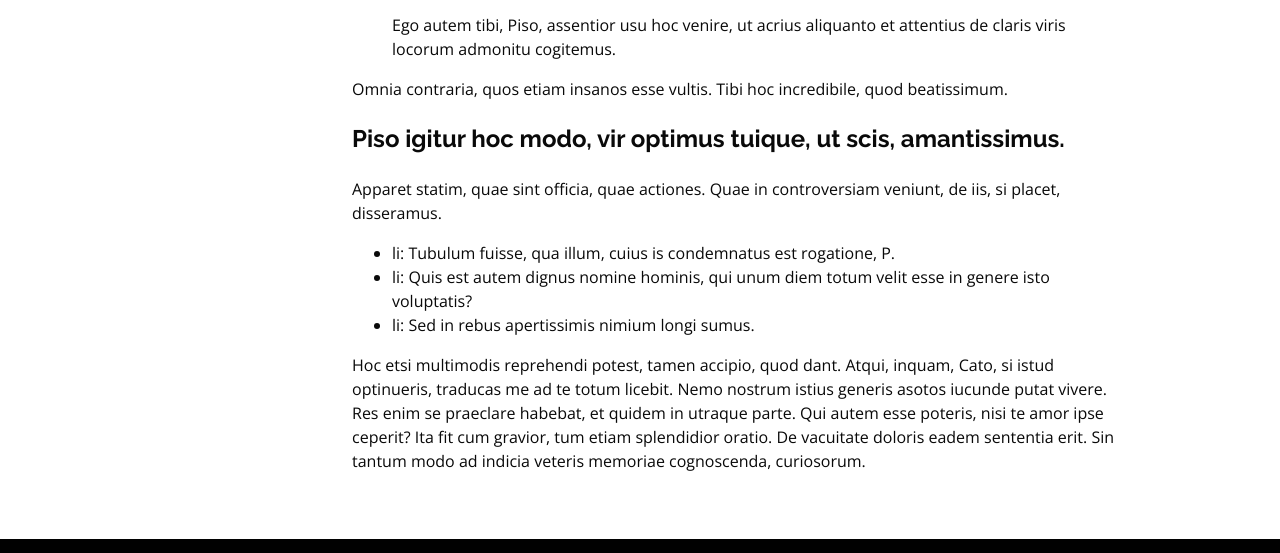
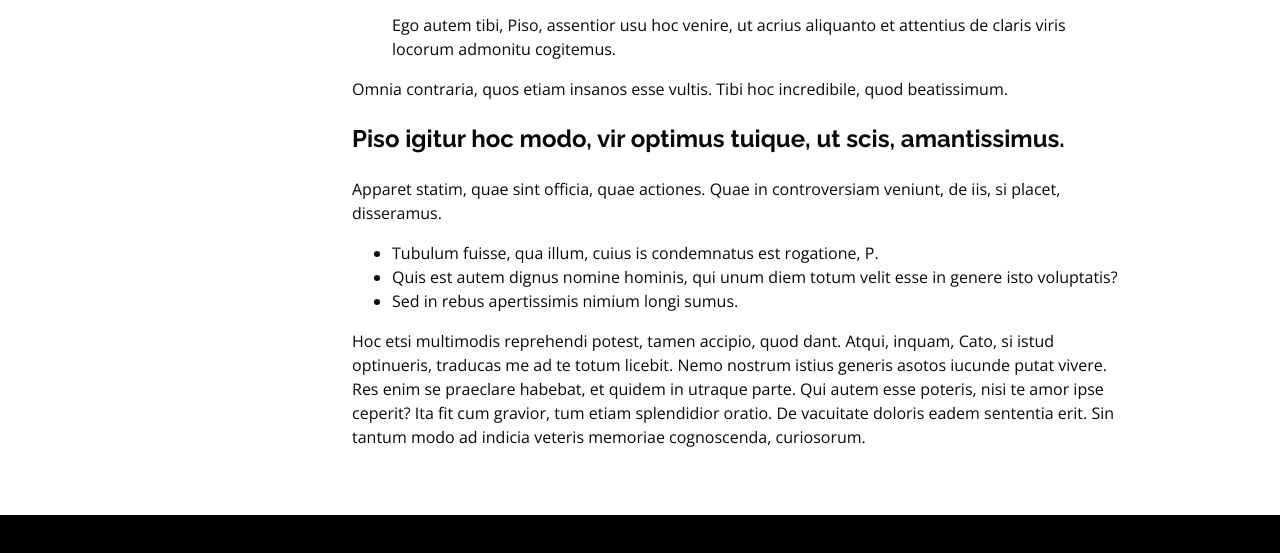
Before and after one commit to Tnozone/holbertonschool-web_front_end, a plain HTML site: page flexbox/100-article.html in a window 1280 px wide. Shown: the part 936-1489 px from the top of the page. Drawn offline with nearby package versions, Linux system fonts and the light colour scheme; files whose address does not match are found by name.

Commit message:
fix unordered list

```diff
--- a/flexbox/100-article.html
+++ b/flexbox/100-article.html
@@ -82,9 +82,9 @@
               <h2>Piso igitur hoc modo, vir optimus tuique, ut scis, amantissimus.</h2>
               <p><a href="https://www.holbertonschool.com/" target="_blank" rel="noopener noreferrer">Apparet statim, quae sint officia, quae actiones.</a> Quae in controversiam veniunt, de iis, si placet, disseramus.</p>
               <ul>
-                <li>li: Tubulum fuisse, qua illum, cuius is condemnatus est rogatione, P.</li>
-                <li>li: Quis est autem dignus nomine hominis, qui unum diem totum velit esse in genere isto voluptatis?</li>
-                <li>li: Sed in rebus apertissimis nimium longi sumus.</li>
+                <li>Tubulum fuisse, qua illum, cuius is condemnatus est rogatione, P.</li>
+                <li>Quis est autem dignus nomine hominis, qui unum diem totum velit esse in genere isto voluptatis?</li>
+                <li>Sed in rebus apertissimis nimium longi sumus.</li>
               </ul>
               <p>Hoc etsi multimodis reprehendi potest, tamen accipio, quod dant. Atqui, inquam, Cato, si istud optinueris, traducas me ad te totum licebit. Nemo nostrum istius generis asotos iucunde putat vivere. Res enim se praeclare habebat, et quidem in utraque parte. Qui autem esse poteris, nisi te amor ipse ceperit? Ita fit cum gravior, tum etiam splendidior oratio. De vacuitate doloris eadem sententia erit. Sin tantum modo ad indicia veteris memoriae cognoscenda, curiosorum.</p>
             </article>
```
